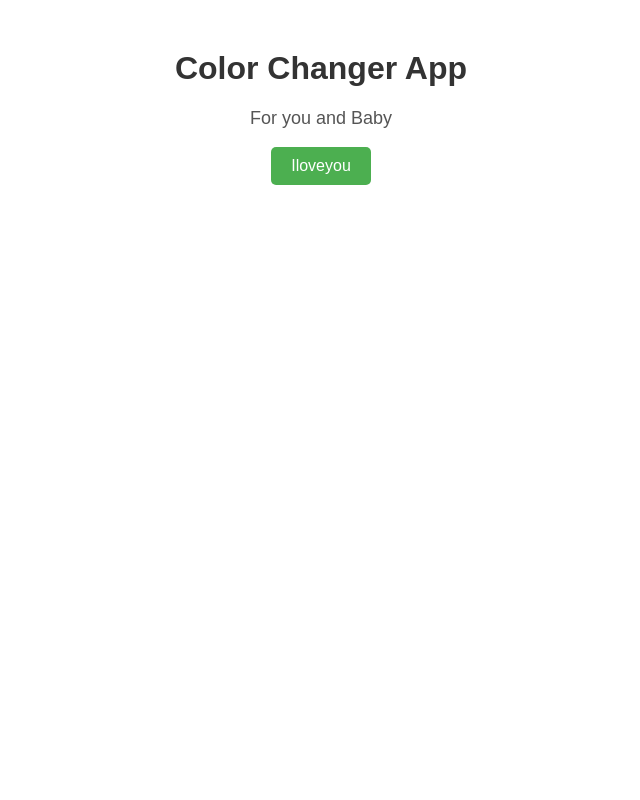
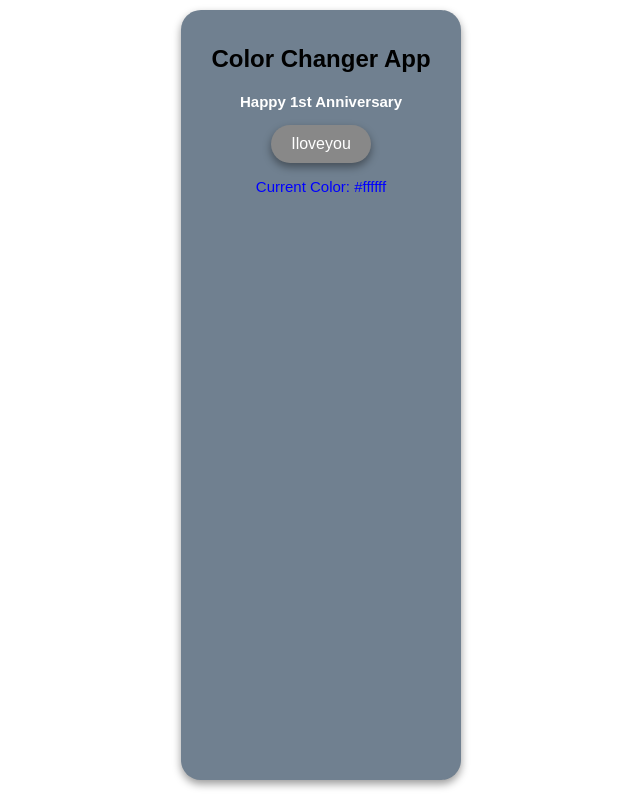
Before and after one commit to IOisLD/Project-A, a plain HTML site: page index.html in a window 1280 px wide. Shown: the whole page, without its empty margins (319-959 px from the left). Drawn offline with Linux system fonts and the light colour scheme.

Commit message:
Adding card layout and button if

```diff
--- a/index.html
+++ b/index.html
@@ -8,9 +8,12 @@
   </head>
 
    <body>
-        <h1>Color Changer App</h1>
-        <p>For you and Baby</p>
+     <div class="card">
+        <h2>Color Changer App</h2>
+        <p><strong>Happy 1st Anniversary</strong></p>
         <button id="changeColor">Iloveyou</button>
+        <p id="colorCode">Current Color: #ffffff</p>
         <script src="main.js"></script>
+     </div>
     </body>
     </html>
--- a/main.js
+++ b/main.js
@@ -1,6 +1,20 @@
 // Select the button and color display element
 const button = document.getElementById('changeColor');
 const colorCode = document.getElementById('colorCode');
+
+colorCode.style.color = 'blue';
+
+button.addEventListener('click',function(){
+  if (button.textContent === 'Iloveyou'){
+    button.textContent = 'Iloveyoutoo ❤️';
+    button.style.backgroundColor = 'dark blue';
+  } else {
+    (button.textContent === 'Iloveyoutoo');
+    button.textContent = 'Iloveyou';
+  }
+
+}
+)
 
 // Add an event listener that runs when the button is clicked
 button.addEventListener('click', function() {
--- a/style.css
+++ b/style.css
@@ -1,5 +1,9 @@
 /* Reset the page margin and center everything */
 body {
+  display: flex;
+  justify-content: center;
+  text-align: center;
+  height: 100vh;
   margin: 0;
   padding: 0;
   font-family: Arial, sans-serif;
@@ -8,16 +12,27 @@ body {
   transition: background-color 0.5s ease;
 }
 
+.card {
+  margin-top: 10px;
+  margin-bottom: 20px;
+  background-color: slategrey;
+  padding: 15px;
+  border-radius: 20px;
+  text-align: center;
+  box-shadow: 0 4px 8px rgba(0,0,0,0.4);
+  width: 250px;
+}
+
 /* Title style */
 h1 {
-  color: #333;
+  color: #000;
   margin-top: 50px;
 }
 
 /* Paragraph style */
 p {
-  color: #555;
-  font-size: 18px;
+  color: white;
+  font-size: 15px;
 }
 
 /* Button style */
@@ -25,14 +40,15 @@ button {
   padding: 10px 20px;
   font-size: 16px;
   border: none;
-  border-radius: 5px;
-  background-color: #4CAF50;
+  border-radius: 20px;
+  background-color: #888;
   color: white;
   cursor: pointer;
+  box-shadow: 0 4px 8px rgba(0,0,0,0.4);
   transition: background-color 0.3s ease;
 }
 
 /* Button hover effect */
 button:hover {
-  background-color: #45a049;
+  background-color: #000000;
 }
```
